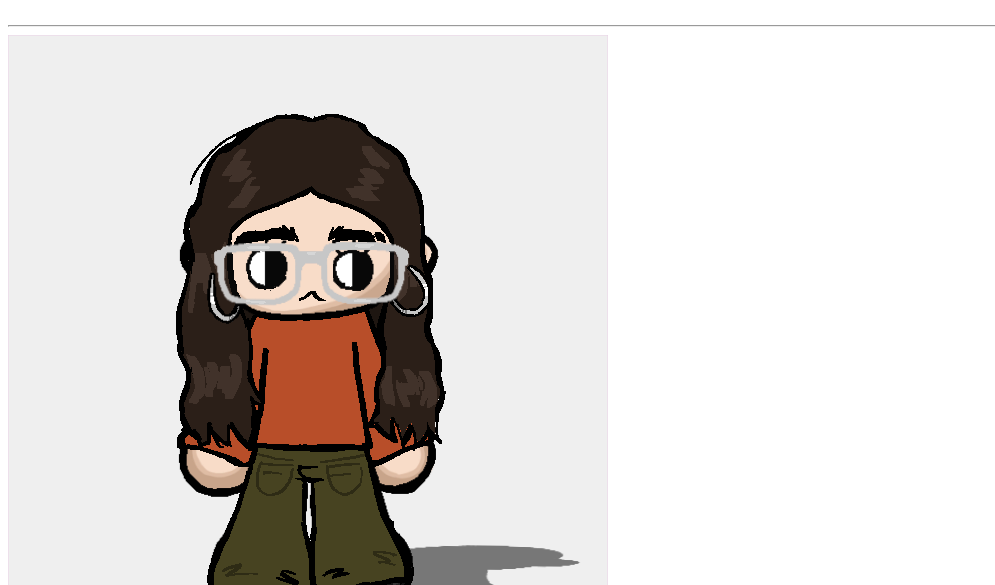
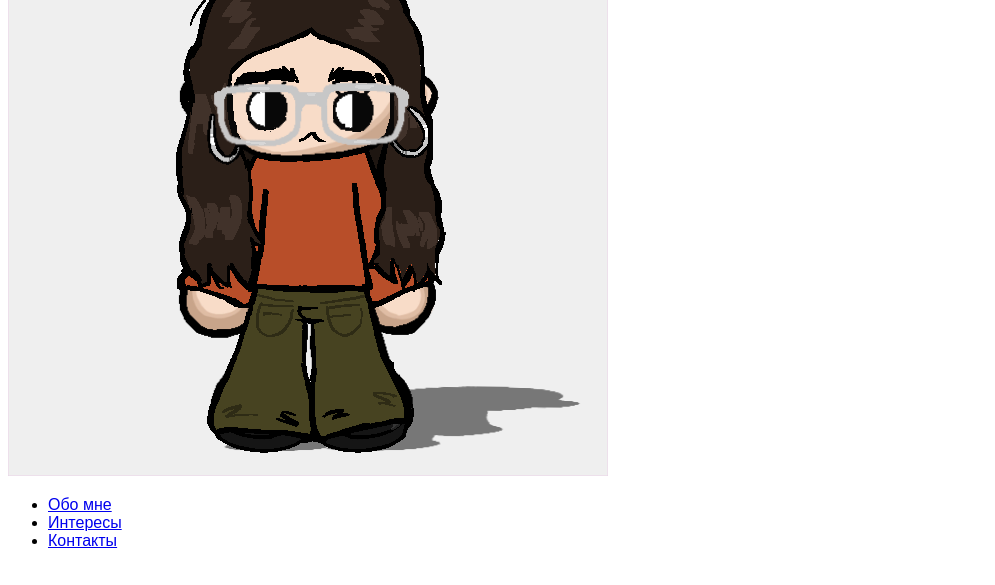
Before and after one commit to alisaslobodenyuk/-, a plain HTML site: page index.html in a window 1280 px wide. Shown: the part 150-735 px from the top of the page, without its empty margins (0-995 px from the left). Drawn offline with Linux system fonts and the light colour scheme; a web font is replaced by a local one.

Commit message:
Update index.html

```diff
--- a/index.html
+++ b/index.html
@@ -6,9 +6,18 @@
   <link rel="stylesheet" href="style.css">
 </head>
 <body>
+	<header>
+     <img src="avatar.png" alt="Аватар">
+   <nav>
+       <ul>
+           <li><a href="#">Обо мне</a></li>
+           <li><a href="#">Интересы</a></li>
+           <li><a href="#">Контакты</a></li>
+       </ul>
+   </nav>
+</header>
   <h1>Персональный сайт</h1>
   <hr>
-  <img src="avatar.png" alt="Аватар">
   <p>Привет, я Алиса Слободенюк. На этом сайте вы сможете найти краткую информацию обо мне.</p>
   <h2>Обо мне</h2>
 	<p>Я обучаюсь в ТПУ по направлению прикладная информатика в группе 8Д51. Люблю заниматься творчеством, слушать музыку и наблюдать за окружающим миром.</p>
```
